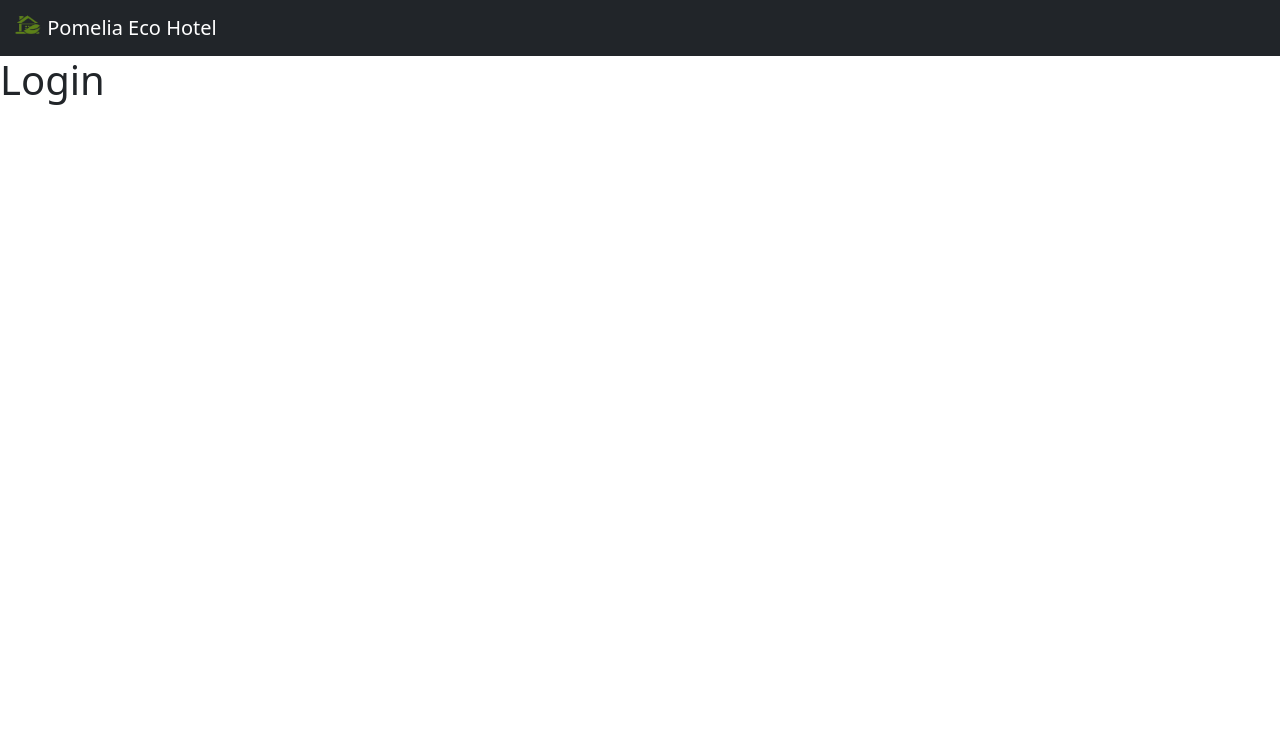
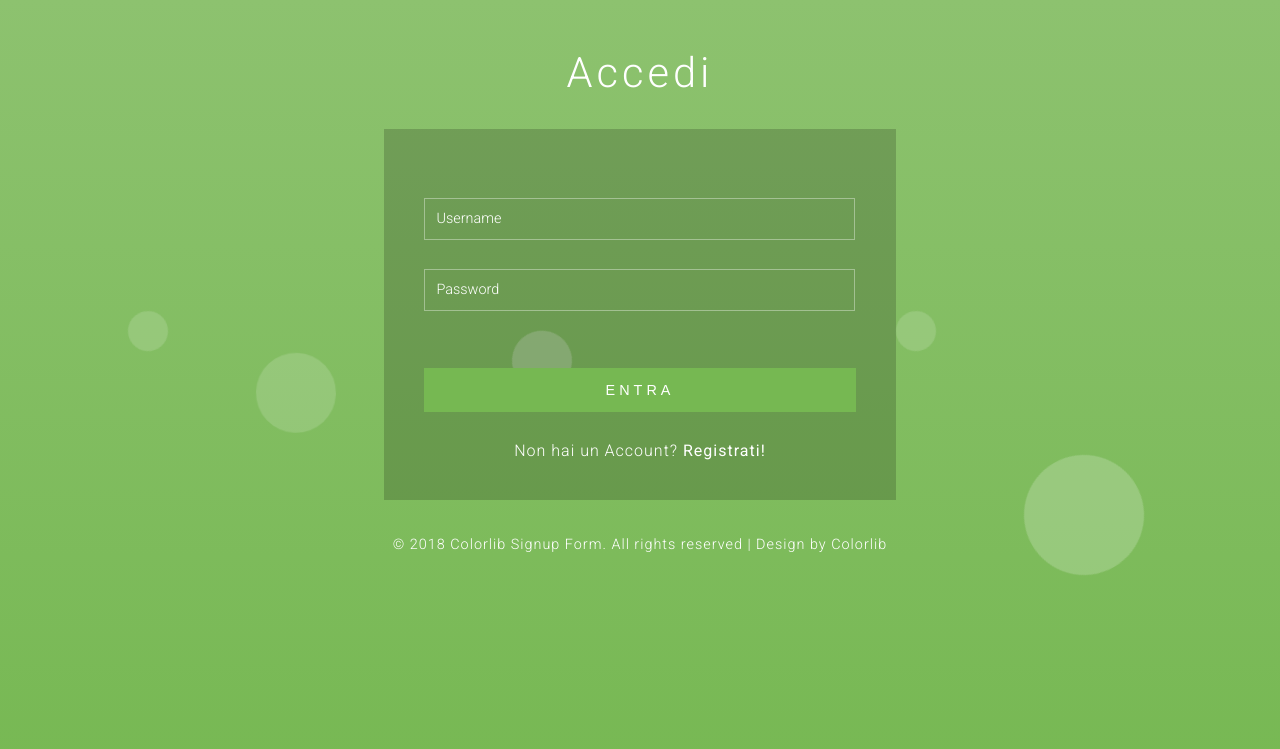
Before and after one commit to Meno96/EcoHotel, a Django app: page /accounts/login/ in a window 1280 px wide. Shown: the top 749 px of the page. Run offline with Django 3.2, Linux system fonts and the light colour scheme.

Commit message:
dev Login

```diff
--- /dev/null
+++ b/accounts/decorators.py
@@ -0,0 +1,45 @@
+from django.http import HttpResponse
+from django.shortcuts import redirect
+from django.views.decorators.csrf import csrf_exempt
+
+
+def unauthenticated_user(view_func):
+    def wrapper_func(request, *args, **kwargs):
+        if request.user.is_authenticated:
+            return redirect('home')
+        else:
+            return view_func(request, *args, **kwargs)
+
+    return wrapper_func
+
+
+def allowed_users(allowed_roles=[]):
+    def decorator(view_func):
+        def wrapper_func(request, *args, **kwargs):
+
+            group = None
+            if request.user.groups.exists():
+                group = request.user.groups.all()[0].name
+
+            if group in allowed_roles:
+                return view_func(request, *args, **kwargs)
+            else:
+                return HttpResponse('Non sei autorizzato a vedere questa pagina.')
+
+        return wrapper_func
+    return decorator
+
+def admin_only(view_func):
+    def wrapper_func(request, *args, **kwargs):
+
+        group = None
+        if request.user.groups.exists():
+            group = request.user.groups.all()[0].name
+
+        if group == 'customer':
+            return redirect('user')
+
+        if group == 'admin':
+            return view_func(request, *args, **kwargs)
+
+    return wrapper_func
--- a/accounts/forms.py
+++ b/accounts/forms.py
@@ -20,11 +20,11 @@ class CreateUserForm(UserCreationForm):
         })
 
         self.fields['password1'].widget.attrs.update({
-            'placeholder': 'Enter Password..',
+            'placeholder': 'Inserisci la Password..',
         })
 
         self.fields['password2'].widget.attrs.update({
-            'placeholder': 'Re-enter Password..',
+            'placeholder': 'Inserisci nuovamente la Password..',
         })
 
         for field in self.fields:
--- a/accounts/templates/accounts/common.html
+++ b/accounts/templates/accounts/common.html
@@ -5,25 +5,31 @@
     <!-- Required meta tags -->
     <meta charset="utf-8">
     <meta name="viewport" content="width=device-width, initial-scale=1">
-
-    <!-- Bootstrap CSS -->
-    <link href="https://cdn.jsdelivr.net/npm/bootstrap@5.0.0-beta2/dist/css/bootstrap.min.css" rel="stylesheet"
-        integrity="sha384-BmbxuPwQa2lc/FVzBcNJ7UAyJxM6wuqIj61tLrc4wSX0szH/Ev+nYRRuWlolflfl" crossorigin="anonymous">
-
+    <link href="/static/css/style.css" rel="stylesheet" type="text/css" media="all" />
     <title>Pomelia Eco Hotel</title>
     <link rel="shortcut icon" href="/static/accounts/logo.png" />
 </head>
 
 <body>
+
     <!-- Image and text -->
-    <nav class="navbar navbar-dark bg-dark">
-        <div class="container-fluid">
-            <a class="navbar-brand" href="{% url 'home' %}">
+
+    <nav class="navbar">
+
+        <div>
+            <a class="logo" href="{% url 'home' %}">
                 {% load static %}
-                <img src="{% static 'accounts/logo.png' %}" alt="" width="30" height="24" class="d-inline-block align-top">
+                <img src="{% static 'accounts/logo.png' %}" alt="" width="30" height="24"
+                    class="img">
                 Pomelia Eco Hotel
             </a>
         </div>
+
+        <div class="logoutDiv">
+            <span class="hello-msg">Ciao, {{request.user}}</span>
+            <span> <a href="{% url 'logout' %}">Logout</a></span>
+        </div>
+
     </nav>
 
     {% block content %}
--- a/accounts/templates/accounts/login.html
+++ b/accounts/templates/accounts/login.html
@@ -1,7 +1,72 @@
-{% extends 'accounts/common.html' %}
+<!--
+Author: Colorlib
+Author URL: https://colorlib.com
+License: Creative Commons Attribution 3.0 Unported
+License URL: http://creativecommons.org/licenses/by/3.0/
+-->
+<!DOCTYPE html>
+<html>
 
-{% block content %}
+<head>
+    <title>Accedi</title>
+    <link rel="shortcut icon" href="/static/accounts/logo.png" />
+    <meta name="viewport" content="width=device-width, initial-scale=1">
+    <meta http-equiv="Content-Type" content="text/html; charset=utf-8" />
+    <script
+        type="application/x-javascript"> addEventListener("load", function() { setTimeout(hideURLbar, 0); }, false); function hideURLbar(){ window.scrollTo(0,1); } </script>
+    <!-- Custom Theme files -->
+    <link href="/static/css/style.css" rel="stylesheet" type="text/css" media="all" />
+    <!-- //Custom Theme files -->
+    <!-- web font -->
+    <link href="//fonts.googleapis.com/css?family=Roboto:300,300i,400,400i,700,700i" rel="stylesheet">
+    <!-- //web font -->
+</head>
 
-<h1>Login</h1>
+<body>
+    <!-- main -->
+    <div class="main-w3layouts wrapper">
+        <h1>Accedi</h1>
+        <div class="main-agileinfo">
+            <div class="agileits-top">
+                <form action="#" method="post">
+                    {% csrf_token %}
+                    <input class="text w3lpass" type="text" name="username" placeholder="Username" required="">
+                    <input class="text w3lpass" type="password" name="password" placeholder="Password" required="">
+                    <input type="submit" value="ENTRA">
+                </form>
 
-{% endblock %}
+                {% for message in messages %}
+                    <p id="messages">{{message}}</p>
+                {% endfor %}
+
+                <p> Non hai un Account? <a href="{% url 'register' %}"> Registrati!</a></p>
+            </div>
+        </div>
+        <!-- copyright -->
+        <div class="colorlibcopy-agile">
+            <p>© 2018 Colorlib Signup Form. All rights reserved | Design by <a href="https://colorlib.com/"
+                    target="_blank">Colorlib</a></p>
+        </div>
+        <!-- //copyright -->
+        <ul class="colorlib-bubbles">
+            <li></li>
+            <li></li>
+            <li></li>
+            <li></li>
+            <li></li>
+            <li></li>
+            <li></li>
+            <li></li>
+            <li></li>
+            <li></li>
+        </ul>
+    </div>
+    <!-- //main -->
+
+    <!-- <script>
+        let form_fields = document.getElementsByTagName('input')
+        form_fields[2].required='';
+    </script> -->
+</body>
+
+</html>
--- a/accounts/urls.py
+++ b/accounts/urls.py
@@ -4,6 +4,8 @@ from . import views
 urlpatterns = [
     path('accounts/', views.accountsPage, name='accounts'),
     path('accounts/login/', views.loginPage, name='login'),
+    path('accounts/logout/', views.logoutUser, name='logout'),
     path('accounts/register/', views.registerPage, name='register'),
     path('consumi/', views.consumiPage, name='home'),
+    path('user/', views.userPage, name='user'),
 ]
--- a/accounts/views.py
+++ b/accounts/views.py
@@ -1,33 +1,75 @@
-from django.shortcuts import render
+from django.shortcuts import render, redirect
 from django.contrib.auth.forms import UserCreationForm
+from django.contrib.auth.models import Group
 from django.views.decorators.csrf import csrf_exempt
+from django.contrib import messages
+from django.contrib.auth import authenticate, login, logout
+from django.contrib.auth.decorators import login_required
 
 # Create your views here.
 from .forms import CreateUserForm
+from .decorators import unauthenticated_user, allowed_users, admin_only
 
-
+@csrf_exempt
 def accountsPage(request):
     context = {}
     return render(request, 'accounts/accounts.html', context)
 
 
+@unauthenticated_user
+@csrf_exempt
 def loginPage(request):
+    if request.method == 'POST':
+        username = request.POST.get('username')
+        password = request.POST.get('password')
+        print(username)
+
+        user = authenticate(request, username=username, password=password)
+
+        if user is not None:
+            login(request, user)
+            return redirect('home')
+        else:
+            messages.info(request, 'Username o Password sono sbagliati')
+
     context = {}
     return render(request, 'accounts/login.html', context)
 
+
+@unauthenticated_user
 @csrf_exempt
 def registerPage(request):
     form = CreateUserForm()
 
     if request.method == 'POST':
-        form=CreateUserForm(request.POST)
+        form = CreateUserForm(request.POST)
         if form.is_valid():
-            form.save()
+            user = form.save()
+            username = form.cleaned_data.get('username')
 
-    context = {'form':form}
+            group = Group.objects.get(name='customer')
+            user.groups.add(group)
+
+            messages.success(request, 'Account a nome ' +
+                             username + ' è stato creato!')
+            return redirect('login')
+
+    context = {'form': form}
     return render(request, 'accounts/register.html', context)
 
+@csrf_exempt
+def logoutUser(request):
+    logout(request)
+    return redirect('login')
 
+
+@csrf_exempt
+@login_required(login_url='login')
+@admin_only
 def consumiPage(request):
     context = {}
     return render(request, 'accounts/consumi.html', context)
+@csrf_exempt
+def userPage(request):
+    context = {}
+    return render(request, 'accounts/user.html', context)
```
Also changed, not shown: accounts/static/css/style.css (+173 -18 lines), accounts/templates/accounts/register.html (+16 -13 lines), accounts/templates/accounts/user.html (added, +7 -0 lines), db.sqlite3.
